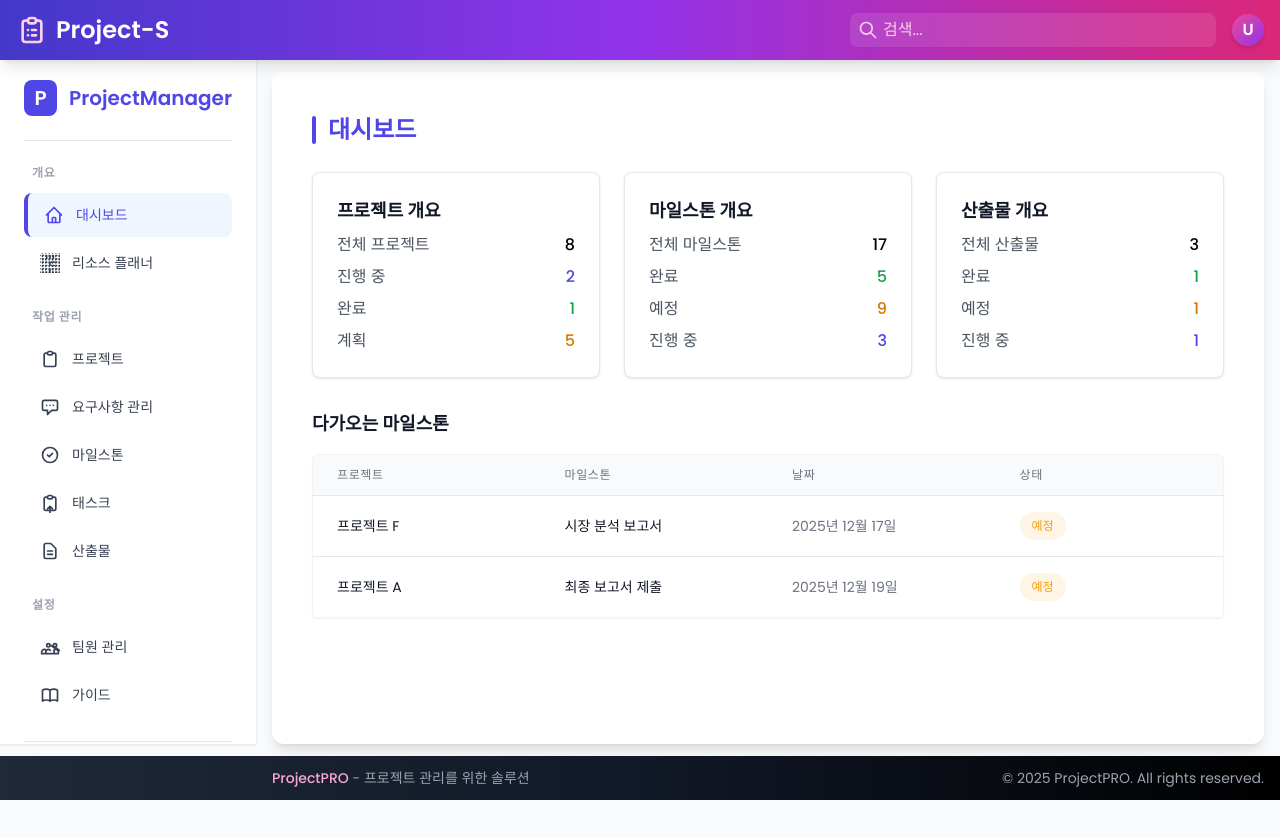
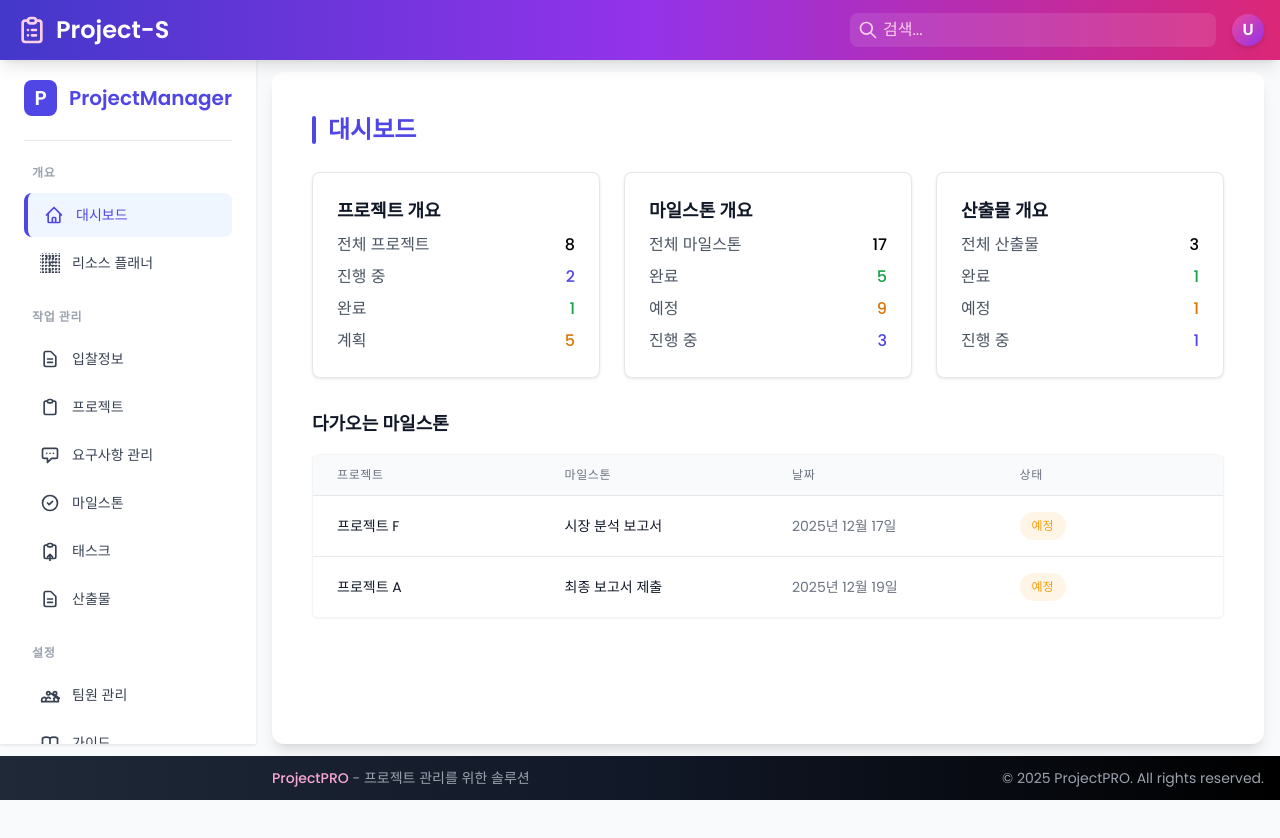
Before and after one commit to jeonck/Project-S1, a React (Vite) app: page /projects in a window 1280 px wide. Shown: the top 838 px of the page. Built offline with nearby package versions, Linux system fonts and the light colour scheme.

Commit message:
feat: Add 'Bidding Information' menu item to sidebar

```diff
--- a/src/components/Sidebar.jsx
+++ b/src/components/Sidebar.jsx
@@ -36,6 +36,18 @@
     {
       category: '작업 관리',
       items: [
+        {
+          path: '/biddinginfo',
+          icon: (
+            <path
+              strokeLinecap="round"
+              strokeLinejoin="round"
+              strokeWidth="2"
+              d="M9 12h6m-6 4h6m2 5H7a2 2 0 01-2-2V5a2 2 0 012-2h5.586a1 1 0 01.707.293l5.414 5.414a1 1 0 01.293.707V19a2 2 0 01-2 2z"
+            />
+          ),
+          text: '입찰정보',
+        },
         {
           path: '/projects',
           icon: (
```
